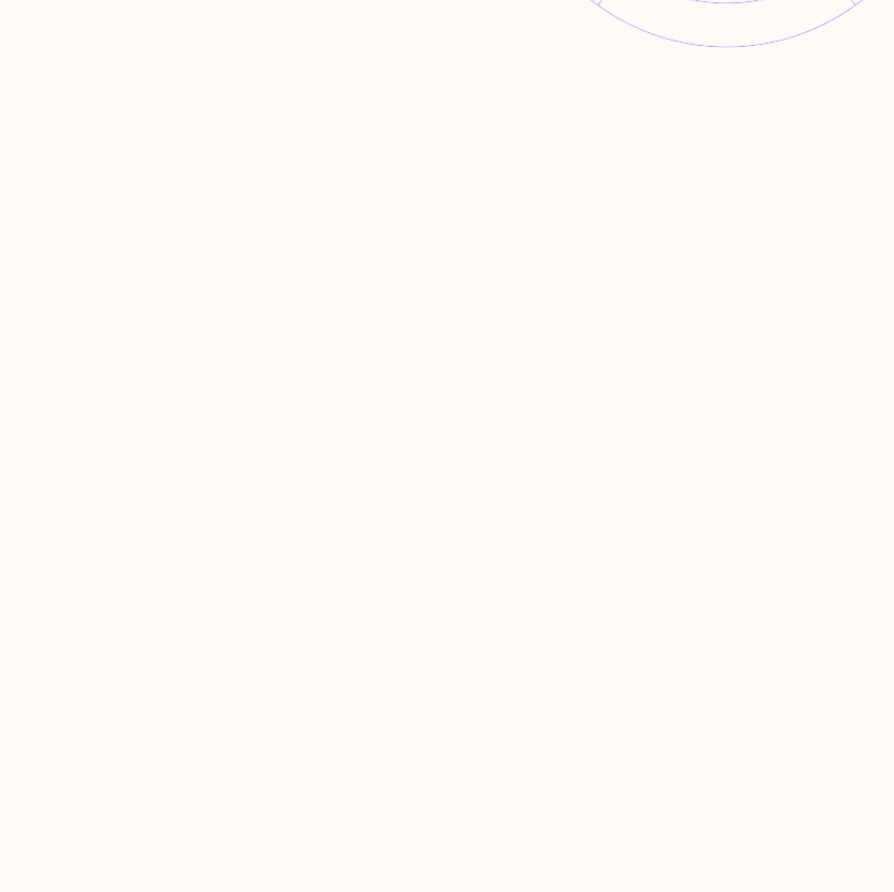
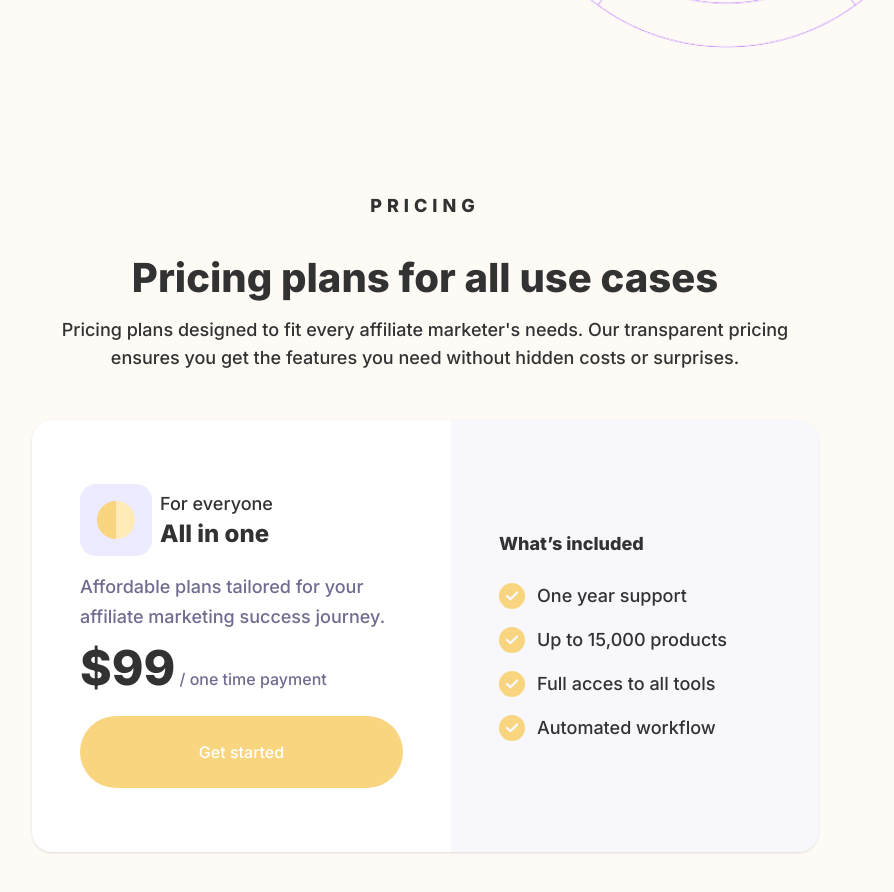
Before and after one commit to hamzahusic/affiliate-assist-app, a Next.js app: page / in a window 1280 px wide. Shown: the part 2320-3212 px from the top of the page, without its empty margins (215-1109 px from the left). Before the commit the page ends 2448 px from the top, so only its background shows below. Built offline with nearby package versions, Linux system fonts and the light colour scheme.

Commit message:
Finished UI for pricing

```diff
--- a/app/page.js
+++ b/app/page.js
@@ -3,6 +3,7 @@ import AffiliateGame from "@/components/AffiliateGame";
 import Benefits from "@/components/Benefits";
 import Header from "@/components/Header";
 import Navbar from "@/components/Navbar";
+import Pricing from "@/components/Pricing";
 
 export default function Home() {
   return (
@@ -12,6 +13,7 @@ export default function Home() {
       <Benefits/>
       <AffiliateGame/>
       <About/>
+      <Pricing/>
     </>
   );
 }
--- /dev/null
+++ b/components/Footer.jsx
@@ -0,0 +1,9 @@
+const Footer = () => {
+    return (
+        <>
+            Footer
+        </>
+     );
+}
+
+export default Footer;
--- /dev/null
+++ b/components/Pricing.jsx
@@ -0,0 +1,70 @@
+import Image from "next/image";
+import Link from "next/link";
+import { FaCircleCheck } from "react-icons/fa6";
+
+const Pricing = () => {
+    return (
+        <div className=" main-container pb-32 pt-16 px-5">
+            <p className=" uppercase font-bold text-lg tracking-[5px] text-center">pricing</p>
+            <h2 className=" text-[40px] font-bold mt-7 mb-2 text-center">Pricing plans for all use cases</h2>
+            <p className="text-lg max-w-[742px] mx-auto text-center">Pricing plans designed to fit every affiliate marketer's needs. Our transparent pricing ensures you get the features you need without hidden costs or surprises.</p>
+            <div className=" mt-12 max-w-[786px] mx-auto bg-white rounded-[20px] shadow flex flex-col sm:flex-row overflow-hidden">
+                <div className=" max-w-[323px] mx-7 md:mx-12 flex flex-col items-start py-16 w-full">
+                    <div className=" flex items-center gap-2">
+                        <Image
+                        src={'/images/pricing.png'}
+                        width={72}
+                        height={72}
+                        quality={100}
+                        />
+
+                        <div>
+                            <p className=" text-lg font-medium">For everyone</p>
+                            <p className=" font-bold text-2xl">All in one</p>
+                        </div>
+                    </div>
+
+                    <p className=" text-lg leading-[30px] pt-4 pb-3 text-[#6F6C90]">
+                        Affordable plans tailored for your affiliate marketing success journey.
+                    </p>
+
+                    <p className="text-[#6F6C90]"><span className=" font-bold text-5xl text-tcolor">$99</span> / one time payment</p>
+
+                    <Link
+                    href={"/"}
+                    className=" py-6 bg-mcolor rounded-[96px] mt-6 text-white w-full text-center"
+                    >
+                        Get started
+                    </Link>
+                </div>
+
+                <div className=" flex items-center bg-[#F7F7FC] w-full">
+                    <div className=" py-16 text-lg pl-12">
+                        <p className="mb-6 font-bold">What’s included</p>
+                        <div className=" flex flex-col gap-4">
+                            <p className="flex items-center gap-3">
+                                <FaCircleCheck size={26} className=" text-mcolor"/>
+                                One year support
+                            </p>
+                            <p className="flex items-center gap-3">
+                                <FaCircleCheck size={26} className=" text-mcolor"/>
+                                Up to 15,000 products
+                            </p>
+                            <p className="flex items-center gap-3">
+                                <FaCircleCheck size={26} className=" text-mcolor"/>
+                                Full acces to all tools
+                            </p>
+                            <p className="flex items-center gap-3">
+                                <FaCircleCheck size={26} className=" text-mcolor"/>
+                                Automated workflow
+                            </p>
+                        </div>
+                    </div>
+                </div>
+
+            </div>
+        </div>
+     );
+}
+
+export default Pricing;
--- a/tailwind.config.js
+++ b/tailwind.config.js
@@ -18,7 +18,8 @@ module.exports = {
       },
       colors:{
         'primary' : '#FEFAF6',
-        'tcolor' : '#323232'
+        'tcolor' : '#323232',
+        'mcolor' : '#F8D57E'
       }
     },
   },
```
Also changed, not shown: public/images/pricing.png (added).
